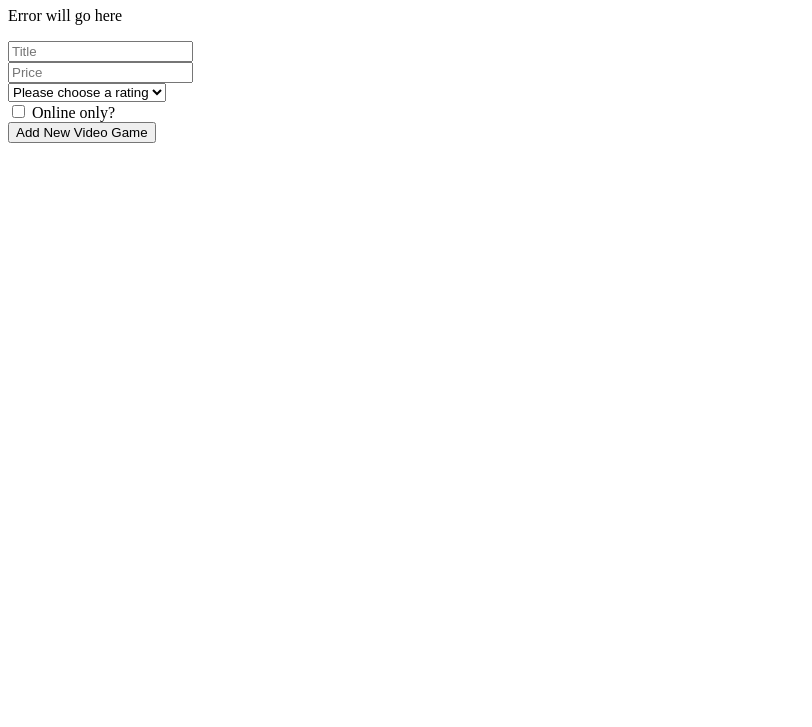
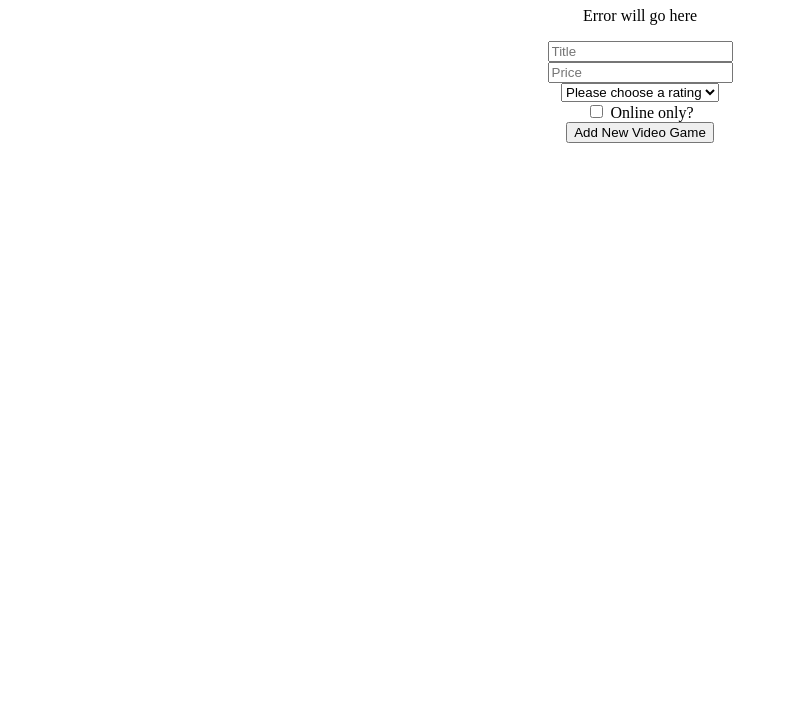
Before and after one commit to MitchellCodes/FormWithCustomClass, a plain HTML site: page index.html in a window 1280 px wide. Shown: the part 73-800 px from the top of the page, without its empty margins (0-812 px from the left). Drawn offline with Linux system fonts and the light colour scheme.

Commit message:
Started styling with CSS

```diff
--- /dev/null
+++ b/css/site.css
@@ -0,0 +1,7 @@
+form{
+    text-align: center;
+}
+
+h1, #validation-summary{
+    text-align: center;
+}
--- a/index.html
+++ b/index.html
@@ -5,6 +5,7 @@
     <meta http-equiv="X-UA-Compatible" content="IE=edge">
     <meta name="viewport" content="width=device-width, initial-scale=1.0">
     <title>Add Product Form</title>
+    <link rel="stylesheet" href="css/site.css">
 </head>
 <body>
 
```
